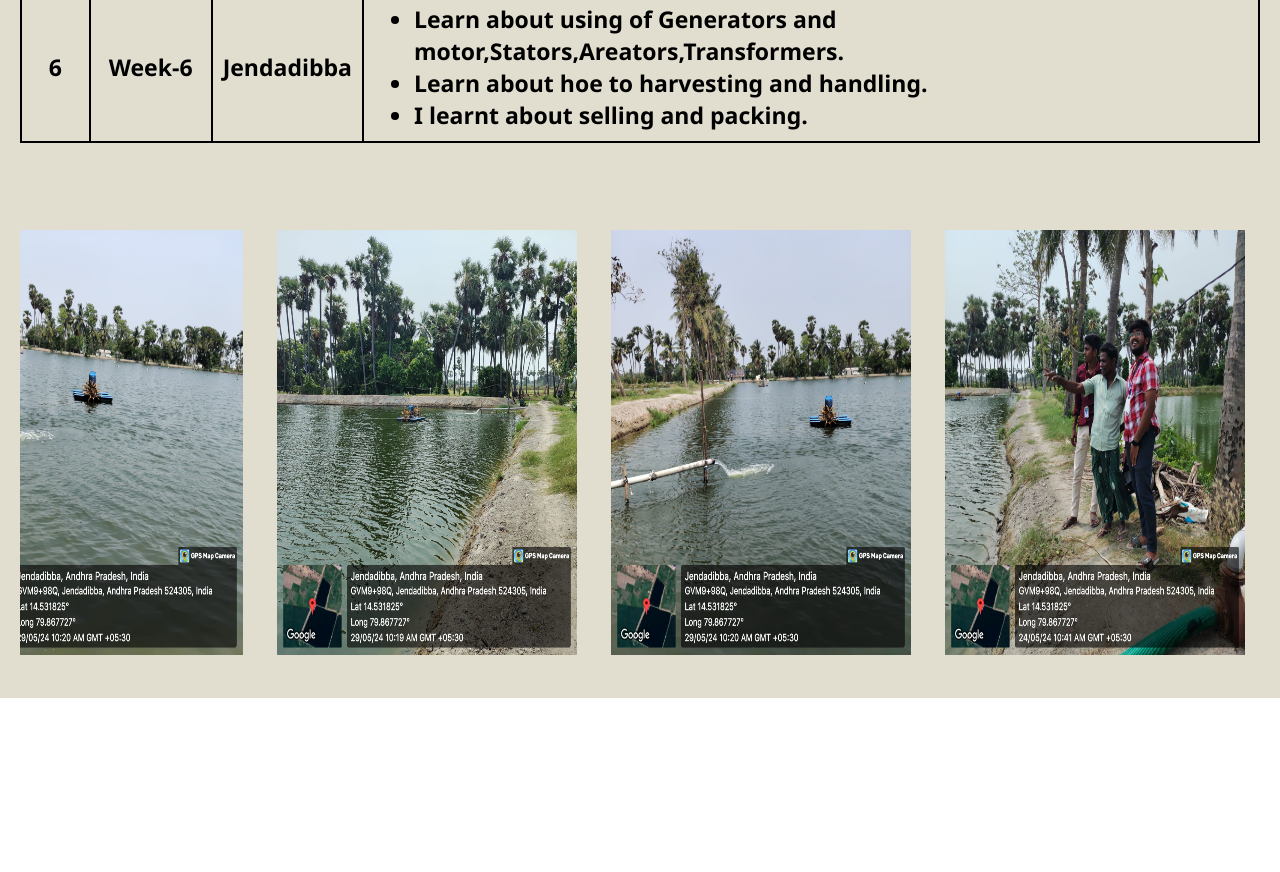
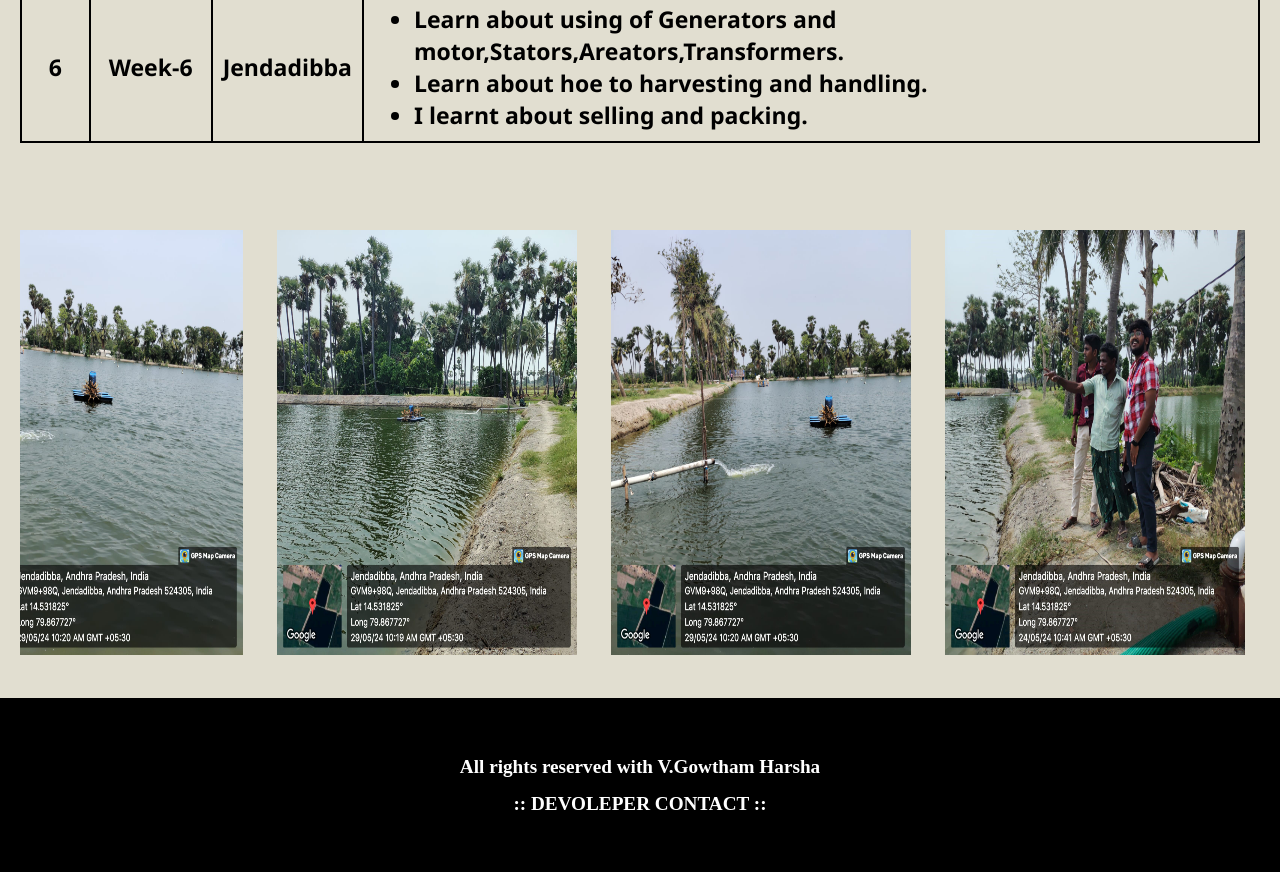
Before and after one commit to Gowthamharshavakati/csp, a plain HTML site: page index.html in a window 1280 px wide. Shown: the part 4748-5620 px from the top of the page. Before the commit the page ends 5482 px from the top, so only its background shows below. Drawn offline with Linux system fonts and the light colour scheme; a script that the page names is missing.

Commit message:
Update index.html

```diff
--- a/index.html
+++ b/index.html
@@ -200,8 +200,31 @@
                 </marquee>
             </center>
         </section>
-        <br>
-        <br>
-        <!-- All rights reserved with V.Gowtham Harsha -->
+           <footer id="contact">
+               <center>
+                   <div id="footer">
+                       <p>All rights reserved with V.Gowtham Harsha</p>
+                       <p>:: DEVOLEPER CONTACT ::</p>
+                        <!--<div id="links">
+                            <a target="_blank" href="https://www.linkedin.com/in/sesha-upendra-piduru-9a23a8225">
+                                <img src="linkedin.png" alt="Linkedin">
+                            </a>
+                            <a target="_blank" href="https://www.instagram.com/p_sesha_upendra___/">
+                                <img src="instagram.png" alt="Instagram">
+                            </a>
+                            <a target="_blank" href="https://twitter.com/seshaupendra">
+                                <img src="X.png" alt="X">
+                            </a>
+                            <a target="_blank" href="https://github.com/pseshaupendra">
+                                <img src="github.png" alt="Github">
+                            </a>
+                            <a target="_blank" href="https://www.facebook.com/profile.php?id=100068921200090">
+                                <img src="fb.png" alt="FB">
+                            </a>
+                        </div>-->
+                   </div>
+               </center>
+           </footer>
+    </section>
     </body>
 </html>
```
